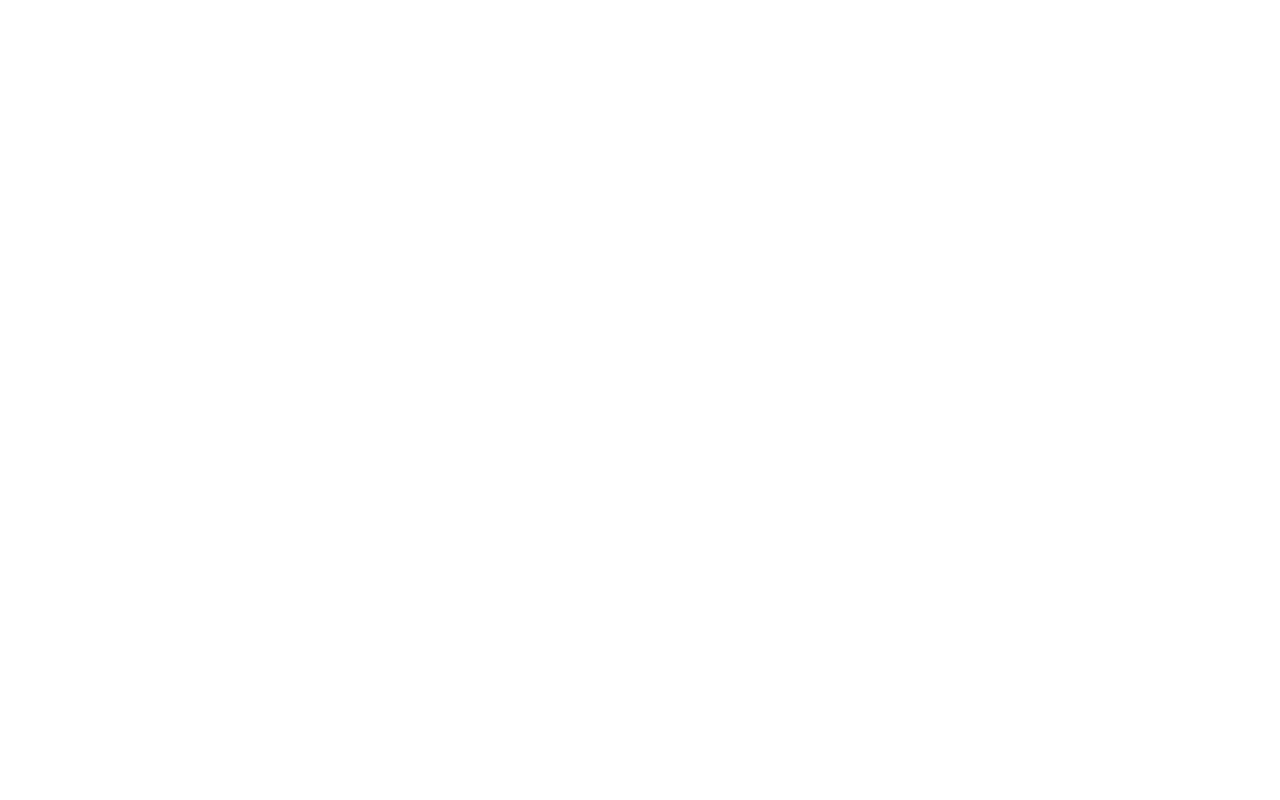
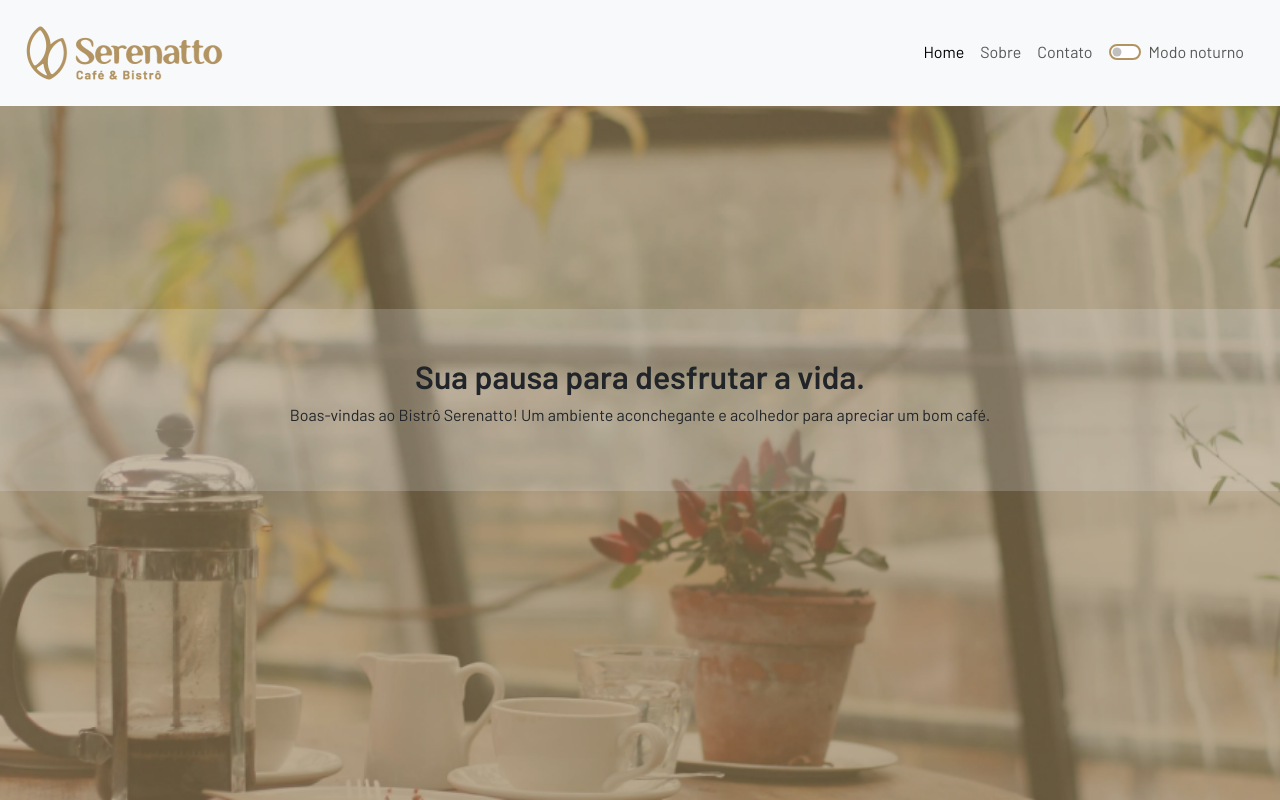
Before and after one commit to jairisonsouza/Serenatto, a plain HTML site: page index.html in a window 1280 px wide. Drawn offline with nearby package versions, Linux system fonts and the light colour scheme.

Commit message:
Configuração do NAVBAR e imagem de fundo

```diff
--- a/estilos.css
+++ b/estilos.css
@@ -1,5 +1,40 @@
 body {
+  font-family: 'Barlow', sans-serif;
   --bege: #E6E0D6;
   --marrom-escuro: #816D4F;
   --marrom-claro: #B29463;
 }
+
+input[type=checkbox] {
+  color: var(--marrom-claro);
+}
+
+input[type=checkbox] {
+  border: 2px solid var(--marrom-claro);
+  box-shadow: none;
+}
+
+input[type=checkbox]:checked,
+input[type="checkbox"]:focus {
+  background-color: var(--marrom-claro);
+  border-color: var(--marrom-claro);
+  box-shadow: none;
+  outline: none;
+}
+
+.banner-1 {
+  background-image: url("./assets/banner-1.png");
+}
+
+.banners {
+  width: 100%;
+  height: 100vh;
+  background-repeat: no-repeat;
+  background-size: cover;
+  background-position: center;
+  background-attachment: fixed;
+}
+
+.banners-titulo {
+  --bs-bg-opacity: .2;
+}
--- a/index.html
+++ b/index.html
@@ -11,9 +11,55 @@
     integrity="sha384-aFq/bzH65dt+w6FI2ooMVUpc+21e0SRygnTpmBvdBgSdnuTN7QbdgL+OapgHtvPp"
     crossorigin="anonymous">
     <link rel="stylesheet" href="https://cdn.jsdelivr.net/npm/bootstrap-icons@1.10.4/font/bootstrap-icons.css">
+    <link href="https://fonts.googleapis.com/css2?family=Barlow+Condensed:wght@700&family=Barlow:wght@400;600&display=swap" rel="stylesheet">
     <link rel="stylesheet" href="./estilos.css">
   </head>
 <body>
+    <header>
+      <nav class="navbar-expand-lg navbar bg-body-tertiary fixed-top">
+        <div class="container-fluid">
+          <a class="navbar-brand" href="#"><img src="./assets/logo.png" alt="Logo da cafeteria Serenatto"></a>
+          <button class="navbar-toggler" type="button" data-bs-toggle="offcanvas" data-bs-target="#offcanvasNavbar" aria-controls="offcanvasNavbar" aria-label="Toggle navigation">
+            <span class="navbar-toggler-icon"></span>
+          </button>
+          <div class="offcanvas offcanvas-end" tabindex="-1" id="offcanvasNavbar" aria-labelledby="offcanvasNavbarLabel">
+            <div class="offcanvas-header">
+              <h5 class="offcanvas-title" id="offcanvasNavbarLabel"><img src="./assets/logo-mobile.png" alt="Logo da cafeteria Serenatto"></h5>
+              <button type="button" class="btn-close" data-bs-dismiss="offcanvas" aria-label="Close"></button>
+            </div>
+            <div class="offcanvas-body">
+              <ul class="navbar-nav justify-content-end flex-grow-1 pe-3">
+                <li class="nav-item">
+                  <a class="nav-link active" aria-current="page" href="#">Home</a>
+                </li>
+                <li class="nav-item">
+                  <a class="nav-link" href="#">Sobre</a>
+                </li>
+                <li class="nav-item">
+                  <a class="nav-link" href="#">Contato</a>
+                </li>
+                <li class="nav-item">
+                  <a class="nav-link" href="#"><div class="form-check form-switch">
+                    <input class="form-check-input box-cor" type="checkbox" role="switch" id="flexSwitchCheckDefault">
+                    <label class="form-check-label" for="flexSwitchCheckDefault">Modo noturno</label>
+                  </div>
+                  </a>
+                </li>
+
+            </div>
+          </div>
+        </div>
+      </nav>
+    </header>
+
+    <main>
+      <section class="banners banner-1 d-flex flex-column justify-content-center text-center">
+        <div class="banners-titulo bg-body-secondary py-5">
+          <h2 class="fw-bold">Sua pausa para desfrutar a vida.</h2>
+          <p>Boas-vindas ao Bistrô Serenatto! Um ambiente aconchegante e acolhedor para apreciar um bom café.</p>
+        </div>
+      </section>
+    </main>
 
     <script src="https://cdn.jsdelivr.net/npm/bootstrap@5.3.0-alpha2/dist/js/bootstrap.bundle.min.js"
     integrity="sha384-qKXV1j0HvMUeCBQ+QVp7JcfGl760yU08IQ+GpUo5hlbpg51QRiuqHAJz8+BrxE/N"
```
